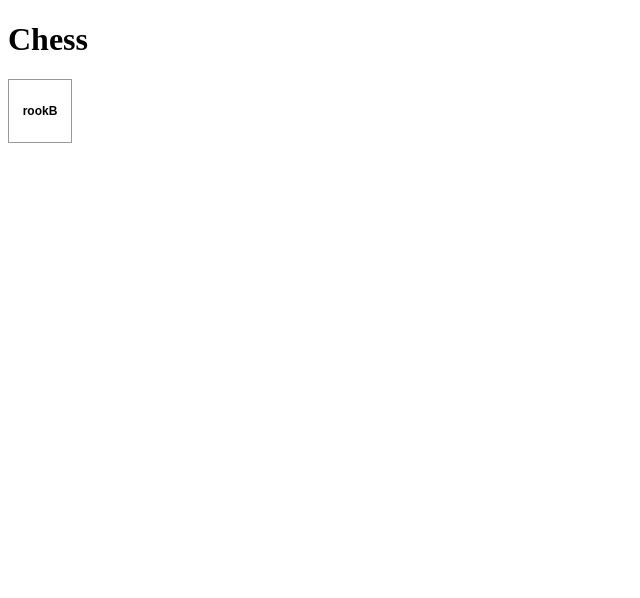
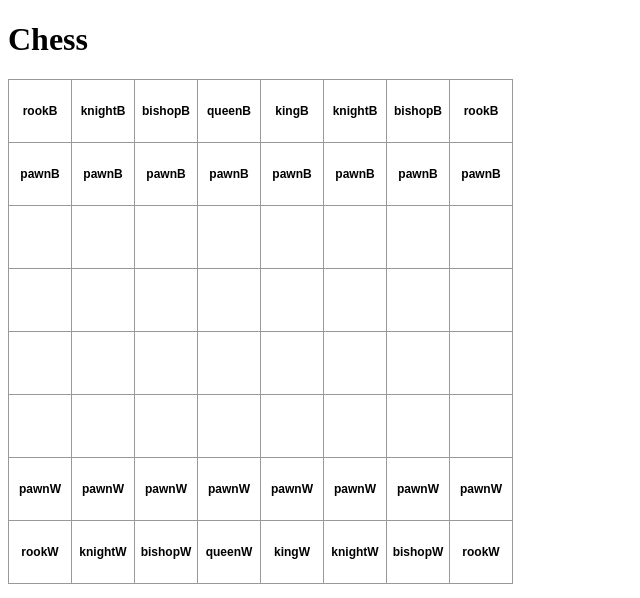
Before and after one commit to JamesHagerty1/React-Chess, a React (Create React App) app: page / in a window 1280 px wide. Shown: the top 598 px of the page, without its empty margins (0-640 px from the left). Built offline with nearby package versions, Linux system fonts and the light colour scheme.

Commit message:
whole board concise render + universal state change

```diff
--- a/src/App.tsx
+++ b/src/App.tsx
@@ -33,24 +33,25 @@ const Board: FC = () => {
     ["rookW", "knightW", "bishopW", "queenW", "kingW", "knightW", "bishopW", "rookW"]
   ];
   const [curBoard, setCurBoard] = useState(board);
-  const [val, setVal] = useState("start");
-  console.log("Hi!");
 
   function clickTile(i: number, j: number): number {
     console.log(i + "-" + j);
     let newBoard = curBoard.slice();
-    newBoard[i][j] = "X"
+    newBoard[i][j] = "X";
+    newBoard[0][0] = "X";
     setCurBoard(newBoard);
     return -1;
   }
-
-  // let row = curBoard[0].map((pieceId, i) => <Tile key={i.toString()} pieceId={pieceId} r={0} c={i} clickTile={clickTile}/> );
 
   return (
     <div>
       <h1>Chess</h1>
       <div>
-        <Tile board={curBoard} r={0} c={0} clickTile={clickTile} />
+        {board.map((row, r) =>
+          <div key={r.toString()} className="board-row">
+            {curBoard[r].map((pieceId, c) => <Tile key={c.toString()} board={curBoard} r={r} c={c} clickTile={clickTile}/> )}
+          </div>
+        )}
       </div>
     </div>
   );
```
